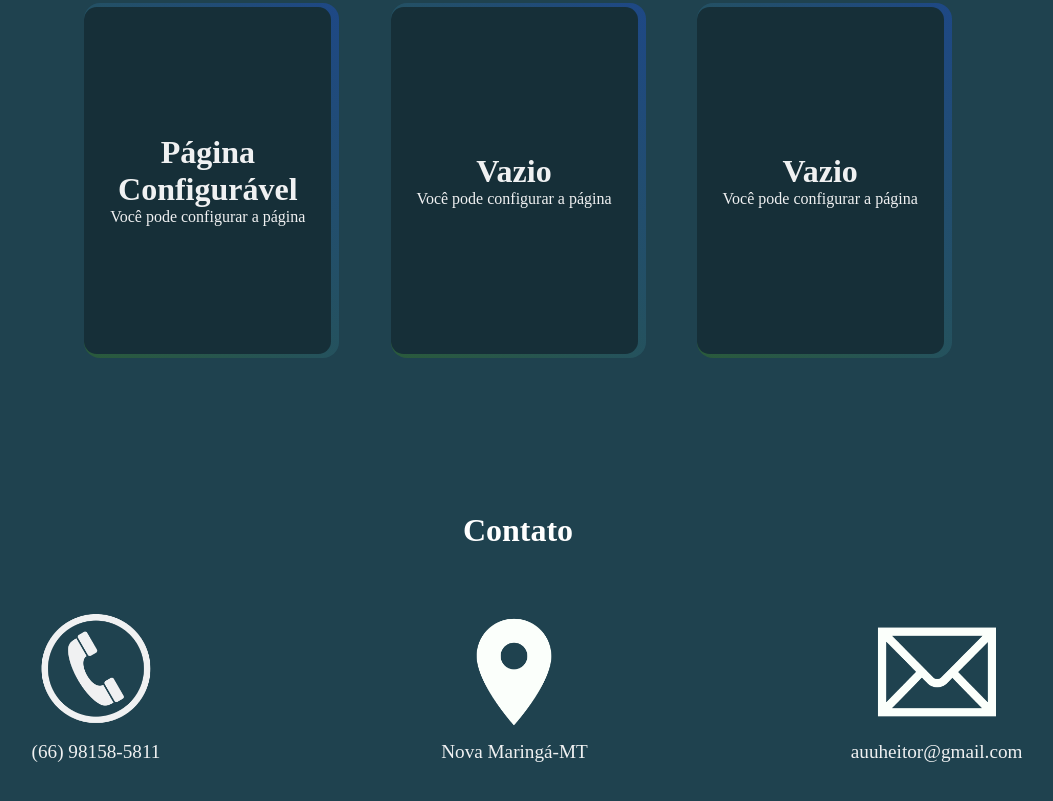
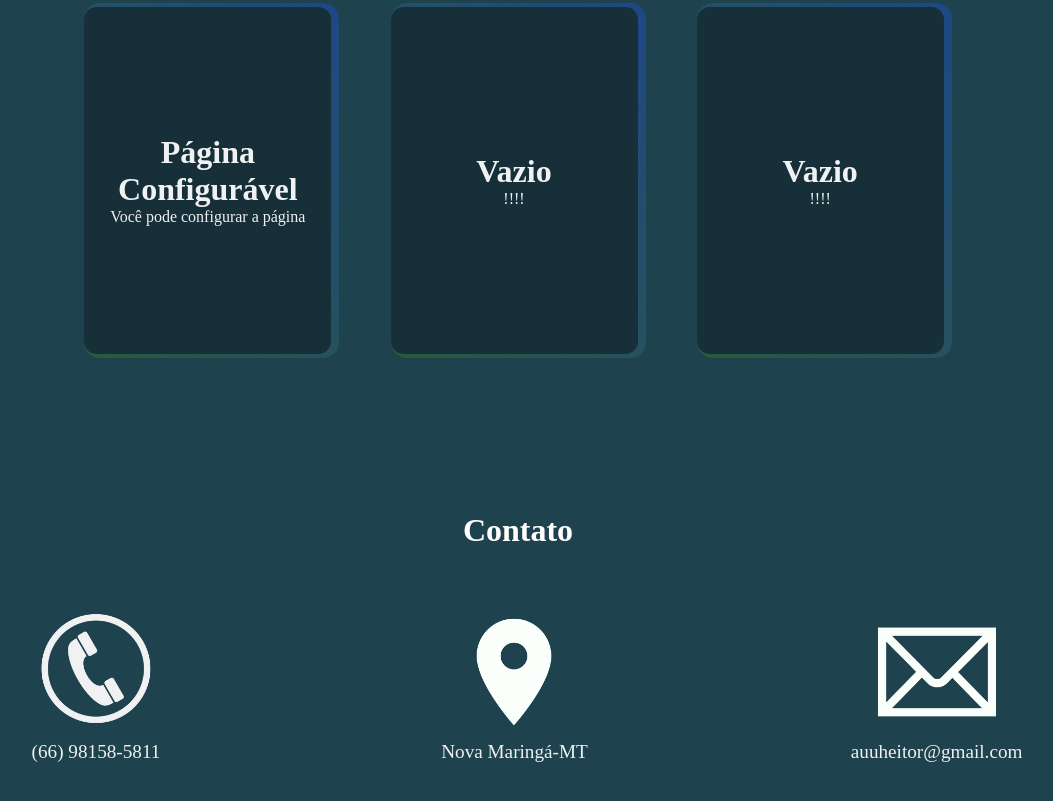
Before and after one commit to AugustoHeitor/AugustoHeitor, a plain HTML site: page index.html in a window 1280 px wide. Shown: the part 2152-2953 px from the top of the page, without its empty margins (122-1175 px from the left). Drawn offline with Linux system fonts and the light colour scheme.

Commit message:
Versão 1.5

```diff
--- a/css/home.css
+++ b/css/home.css
@@ -211,7 +211,7 @@ main > h1{
 
 }
 
-@media screen and (max-width:368px){
+@media screen and (max-width:400px){
 
     #cx-sobre{
         width: 85%;
--- a/css/style.css
+++ b/css/style.css
@@ -94,7 +94,7 @@ header > h2{
 }
 
 
-@media screen and (max-width: 368px){
+@media screen and (max-width: 400px){
     header{
         height: 100vw;
         display: block;
--- a/index.html
+++ b/index.html
@@ -165,7 +165,7 @@
                     <div class="card">
                         <div>
                             <h1>Vazio</h1>
-                            <p>Você pode configurar a página</p>
+                            <p>!!!!</p>
                         </div>
                     </div>
                 </div>
@@ -175,7 +175,7 @@
                     <div class="card">
                         <div>
                             <h1>Vazio</h1>
-                            <p>Você pode configurar a página</p>
+                            <p>!!!!</p>
                         </div>
                     </div>
                 </div>
```
